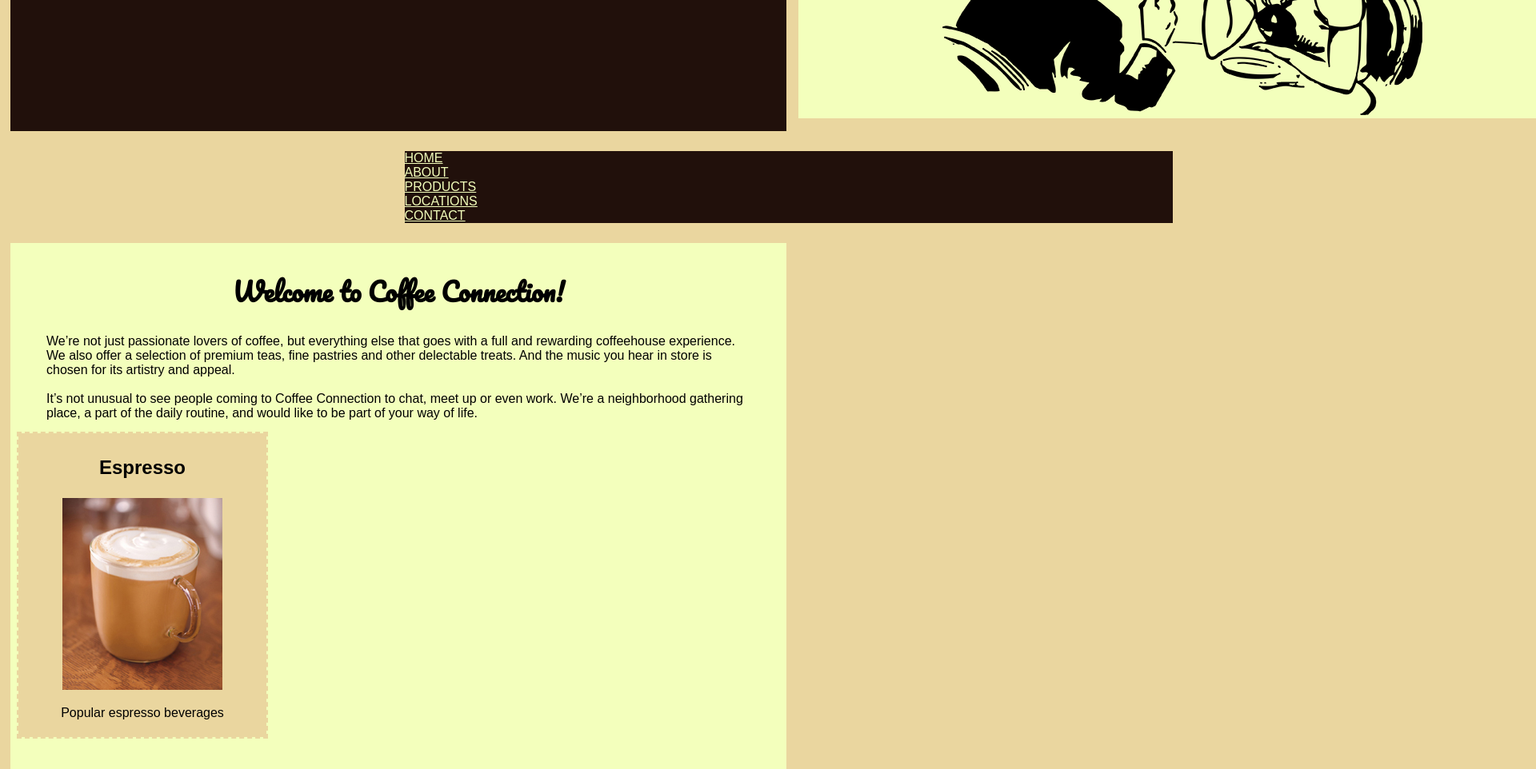
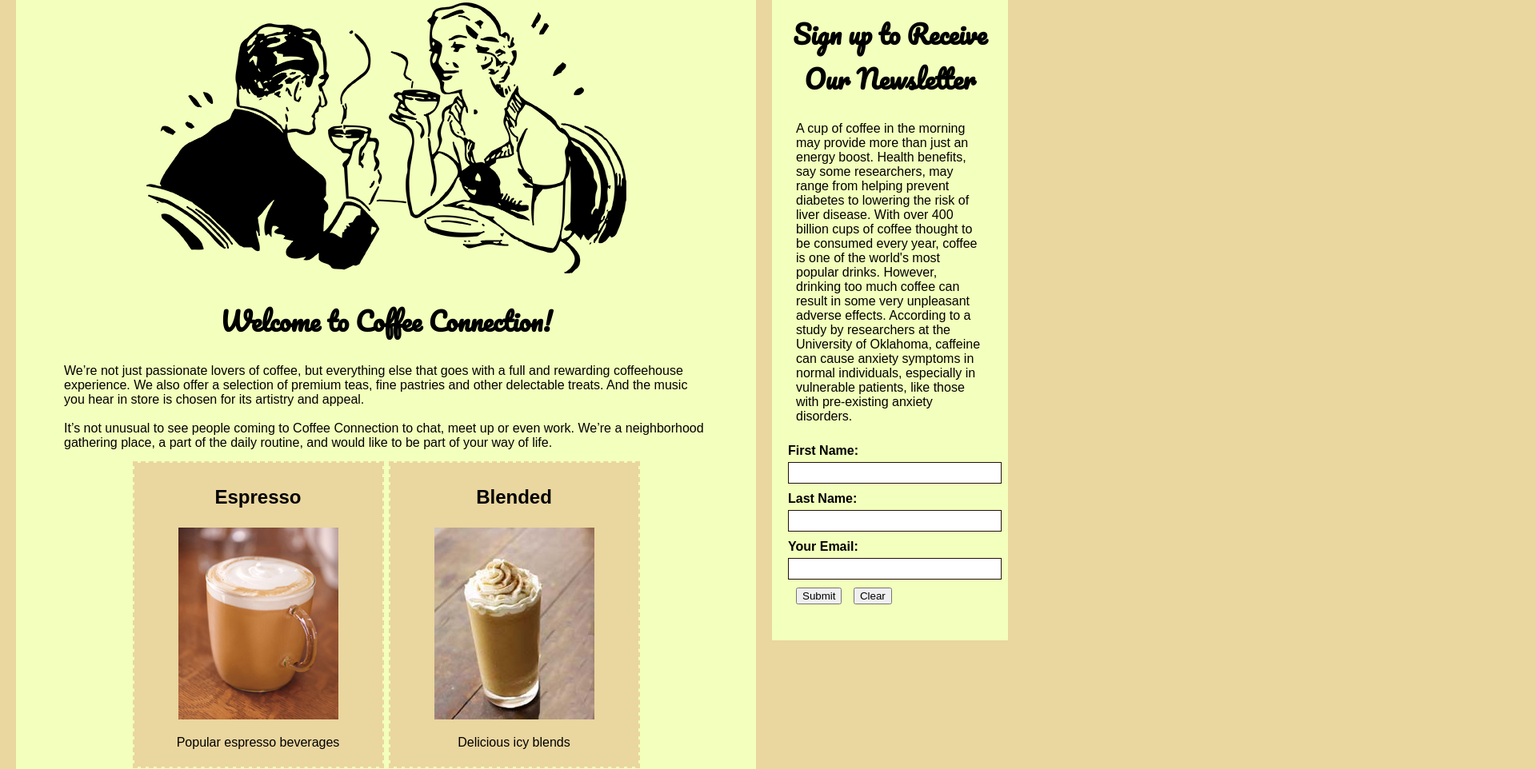
Before and after one commit to rosekatherineh/CAWT-171-Server, a plain HTML site: page coffee_connection_with_grid_r2/index.html in a window 1280 px wide. Shown: the part 224-1186 px from the top of the page at 80% size, 1920 px wide, since content can reach past the window. Drawn offline with Linux system fonts and the light colour scheme.

Commit message:
updated website

```diff
--- a/coffee_connection_with_grid_r2/index.html
+++ b/coffee_connection_with_grid_r2/index.html
@@ -1,6 +1,7 @@
 <!DOCTYPE html>
 
 <html lang="en">
+<!-- Rose Hernandez Bullock -->
 
 <head>
     <meta charset="utf-8">
@@ -112,87 +113,149 @@
             margin: 0;
         }
 
-        /* Rose's Styles */
+        /* Rose's Flexbox Styles */
 
-        .grid-container {
-            display: grid;
-            grid-template-areas:
-                "header header"
-                "nav nav"
-                "figure figure"
-                "products products"
-                "contact contact"
-                "footer footer";
-            gap: 15px;
-            grid-template-columns: 1fr 3fr;
-            padding: 5px;
+        body {
+            margin: 0;
         }
 
-        .header {
-            grid-area: header;
-        }
-
-        .nav {
-            grid-area: nav;
+        header h1 {
+            margin-top: 0px;
         }
 
         nav ul {
             list-style-type: none;
-            margin: 0;
-            padding: 0;
+            padding-left: 0px;
         }
 
-        .figure {
-            grid-area: figure;
+        nav ul {
+            display: flex;
+            justify-content: space-between;
+        }
+
+        nav a {
+            display: block;
+            text-decoration: none;
+        }
+
+        li {
+            display: inline-block;
+            padding: 10px 20px;
+        }
+
+        nav li {
+            flex-grow: 1;
         }
 
         #products {
-            grid-area: products;
+            display: flex;
+            justify-content: center;
+            flex-wrap: wrap;
+        }
+
+        #labels {
+            display: flex;
+            justify-content: flex-end;
+            flex-grow: 1;
+            flex-basis: 100px;
+        }
+
+        #button {
+            display: flex;
+            justify-content: flex-end;
+            flex-grow: 2;
+        }
+
+        /* Rose's Grid Styles */
+        img {
+            max-width: 100%;
+        }
+
+        nav {
+            width: 100%;
+        }
+
+        header {
+            grid-area: header;
+        }
+
+        #content {
+            grid-area: main;
+            width: auto;
+            margin: 0 0 20px 20px;
+            padding: 20px;
+        }
+
+        figure {
+            max-width: 100%;
         }
 
         #contact {
-            grid-area: contact;
+            grid-area: sidebar;
+            background: rgb(243, 255, 188);
+            padding: 20px;
+            margin-right: 20px;
+            align-self: start;
         }
 
         footer {
             grid-area: footer;
+            margin-top: 0;
+            padding: 20px;
         }
 
-        @media (max-width: 600px) {
-            .header {
-                grid-area: 1/span 6;
+        body {
+            display: grid;
+            grid-template-areas:
+                "header header"
+                "main sidebar"
+                "footer footer";
+            grid-template-columns: minmax(0, 3fr) minmax(250px, 1fr);
+            gap: 20px;
         }
 
-            .nav {
-                grid-area: 2/span 1;
+        /* form styling */
+        form {
+            width: 100%;
+            margin: 20px auto;
         }
 
-            .figure {
-                grid-area: 3/span 6;
+        form div {
+            padding: 5px 0;
         }
 
-            #products {
-                grid-area: 4/span 6;
+        form label {
+            display: block;
+            margin-bottom: 5px;
+            font-weight: bold;
         }
 
-            #contact {
-                grid-area: 5/span 6;
+        form input {
+            display: block;
+            width: 100%;
+            padding: 5px;
+            border: 1px solid rgb(33, 16, 11);
         }
 
-            footer {
-                grid-area: 6/span 6;
+        /* mobile */
+        @media (max-width: 600px) {
+            body {
+                grid-template-areas:
+                    "header"
+                    "main"
+                    "sidebar"
+                    "footer";
+                grid-template-columns: minmax(0, 1fr);
+                gap: 15px;
             }
         }
     </style>
 </head>
 
 <body>
-    <div class="grid-container">
     <header class="center">
         <h1>Coffee Connection</h1>
-        </header>
-
-        <nav class="nav">
+        <nav>
             <ul>
                 <li><a href="#">Home</a></li>
                 <li><a href="#">About</a></li>
@@ -201,15 +264,13 @@
                 <li><a href="#">Contact</a></li>
             </ul>
         </nav>
+    </header>
 
+    <main id="content">
         <figure class="center">
             <img src="images/people.png" alt="people drinking coffee">
         </figure>
-
-        <main id="content">
-
         <h2 class="center">Welcome to Coffee Connection!</h2>
-
         <blockquote>We’re not just passionate lovers of coffee, but everything else
             that goes with a full and rewarding coffeehouse experience. We also offer
             a selection of premium teas, fine pastries and other delectable treats.
@@ -220,7 +281,6 @@
             up or even work. We’re a neighborhood gathering place, a part of the
             daily routine, and would like to be part of your way of life.
         </blockquote>
-
         <section id="products">
             <div class="product center">
                 <h3>Espresso</h3>
@@ -250,6 +310,8 @@
             </div>
         </section>
 
+    </main>
+
     <section id="contact">
         <h2 class="center">Sign up to Receive Our Newsletter</h2>
         <p>A cup of coffee in the morning may provide more than just an energy
@@ -263,32 +325,30 @@
             vulnerable patients, like those with pre-existing anxiety disorders.
         </p>
         <form action="#" method="post">
-                    <div>
+            <div class="label">
                 <label for="fname">First Name:</label> <input type="text" name="fname" id="fname" required>
             </div>
-                    <div>
+            <div class="label">
                 <label for="lname">Last Name:</label> <input type="text" name="lname" id="lname" required>
             </div>
-                    <div>
+            <div class="label">
                 <label for="email">Your Email:</label> <input type="email" name="email" id="email" required>
             </div>
-                    <div>
+            <div class="button">
                 <button type="submit">Submit</button>
                 <button type="reset">Clear</button>
             </div>
         </form>
     </section>
-        </main>
 
     <footer class="center">
-            <address class="footer">
+        <address>
             <p>PO Box 1234<br>
                 San Diego, CA 92100<br>
                 info@CoffeeConnection.com
             </p>
         </address>
     </footer>
-    </div>
 </body>
 
 </html>
```
Also changed, not shown: 2 other files. Lines whose indentation alone changed are shown as unchanged.
